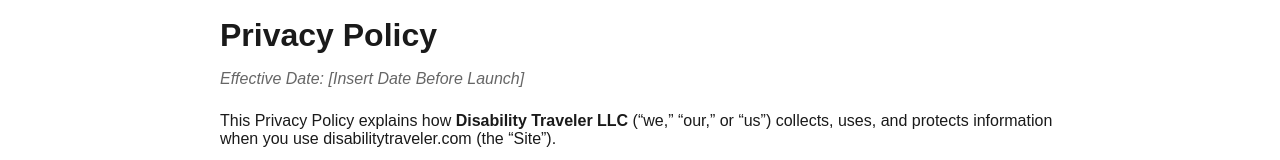
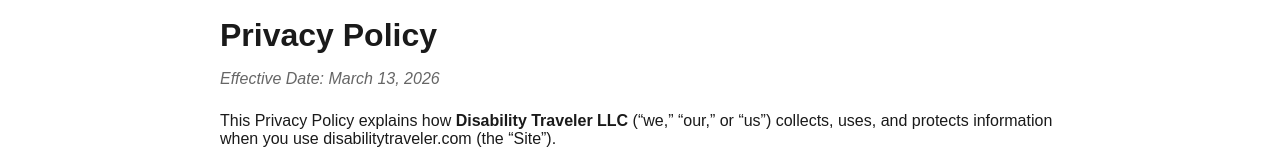
Before and after one commit to jjd854/disability-traveler, a Next.js app: page /privacy in a window 1280 px wide. Shown: the part 166-326 px from the top of the page. Built offline with nearby package versions, Linux system fonts and the light colour scheme; no server answers.

Commit message:
Add effective date for privacy

```diff
--- a/app/privacy/page.tsx
+++ b/app/privacy/page.tsx
@@ -16,7 +16,7 @@
       <article>
         <h1 style={{ fontSize: '2rem', marginBottom: 16 }}>Privacy Policy</h1>
         <p style={{ color: '#666', marginBottom: 24 }}>
-          <em>Effective Date: [Insert Date Before Launch]</em>
+          <em>Effective Date: March 13, 2026</em>
         </p>
 
         <p>
--- a/app/terms/page.tsx
+++ b/app/terms/page.tsx
@@ -16,7 +16,7 @@
         <article>
           <h1 style={{ fontSize: '2rem', marginBottom: 16 }}>Terms of Service</h1>
           <p style={{ color: '#666', marginBottom: 24 }}>
-            <em>Effective Date: [Insert Date Before Launch]</em>
+            <em>Effective Date: March 13, 2026</em>
           </p>
 
           <p>
```
